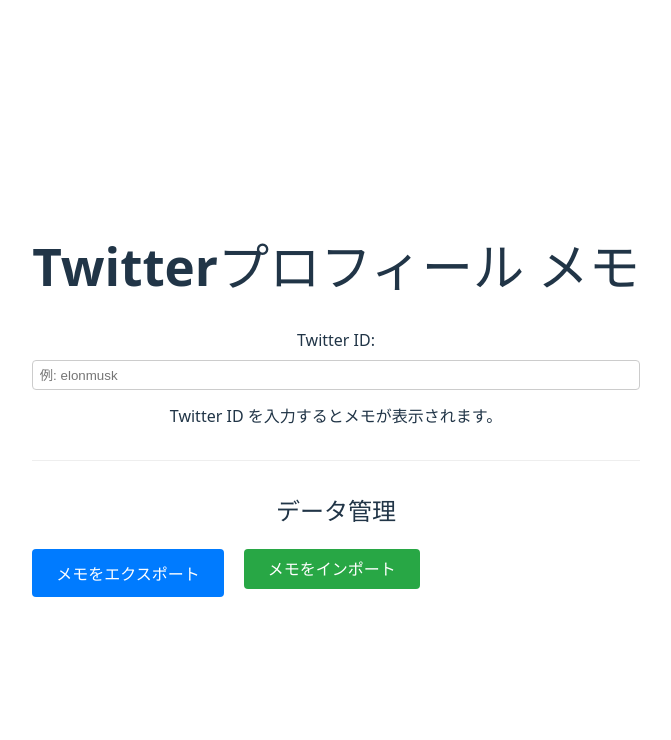
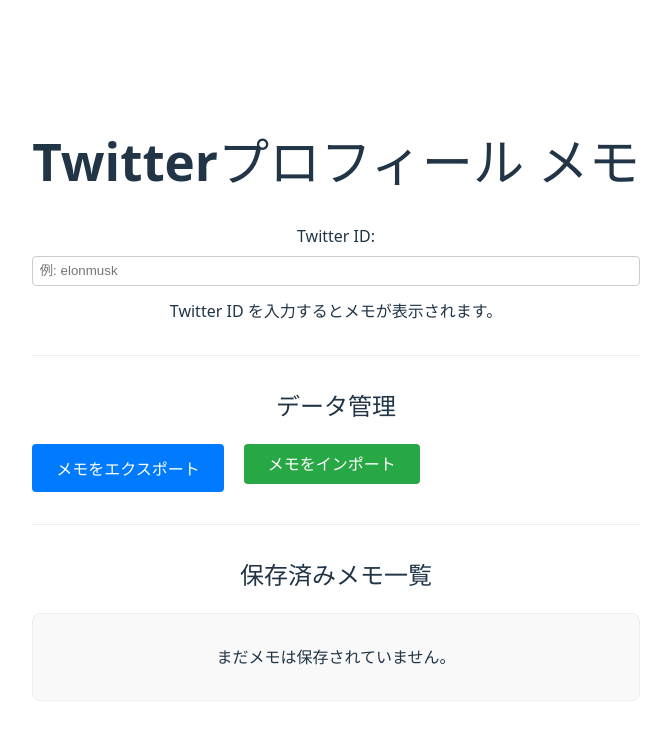
Before and after one commit to wakky-alcedo/TwitterMemoApp, a Vue app: page / in a window 1280 px wide. Shown: the top 740 px of the page, without its empty margins (304-975 px from the left). Built offline with nearby package versions, Linux system fonts and the light colour scheme.

Commit message:
add: メモの一覧を表示する機能を追加

```diff
--- a/src/views/HomeView.vue
+++ b/src/views/HomeView.vue
@@ -7,7 +7,7 @@
 // 現在表示・編集中のメモの内容
 const currentMemo = ref('');
 // useMemoStore から必要な関数を取得
-const { saveMemo, getMemo, getAllMemos, importMemos } = useMemoStore();
+const { saveMemo, getMemo, getAllMemos, importMemos, memos } = useMemoStore(); // memos ref も取得
 
 /**
  * 現在の Twitter ID に対応するメモを localStorage からロードし、currentMemo に設定する
@@ -161,6 +161,19 @@
       <input type="file" @change="importData" accept=".json" style="display: none;">
     </label>
   </div>
+
+  <hr> <!-- 区切り線を追加 -->
+
+  <h2>保存済みメモ一覧</h2>
+  <div class="memo-list-container">
+    <p v-if="memos.length === 0">まだメモは保存されていません。</p>
+    <ul v-else class="memo-list">
+      <li v-for="memoItem in memos" :key="memoItem.id" class="memo-item">
+        <strong>ID: {{ memoItem.id }}</strong>
+        <p>{{ memoItem.text }}</p>
+      </li>
+    </ul>
+  </div>
 </template>
 
 <style scoped>
@@ -229,4 +242,43 @@
 .import-button:hover {
   background-color: #218838; /* ホバー時の色 */
 }
+
+/* メモ一覧のスタイル */
+.memo-list-container {
+  margin-top: 1em;
+  border: 1px solid #eee;
+  border-radius: 8px;
+  padding: 15px;
+  background-color: #f9f9f9;
+}
+
+.memo-list {
+  list-style: none; /* リストの点を削除 */
+  padding: 0;
+  margin: 0;
+}
+
+.memo-item {
+  background-color: #fff;
+  border: 1px solid #ddd;
+  border-radius: 6px;
+  padding: 10px 15px;
+  margin-bottom: 10px;
+  box-shadow: 0 2px 4px rgba(0,0,0,0.05);
+}
+
+.memo-item:last-child {
+  margin-bottom: 0; /* 最後の子要素の下マージンを削除 */
+}
+
+.memo-item strong {
+  color: #007bff;
+  display: block; /* IDとメモ内容を分けて表示 */
+  margin-bottom: 5px;
+}
+
+.memo-item p {
+  margin: 0; /* 段落のデフォルトマージンを削除 */
+  color: #333;
+}
 </style>
```
